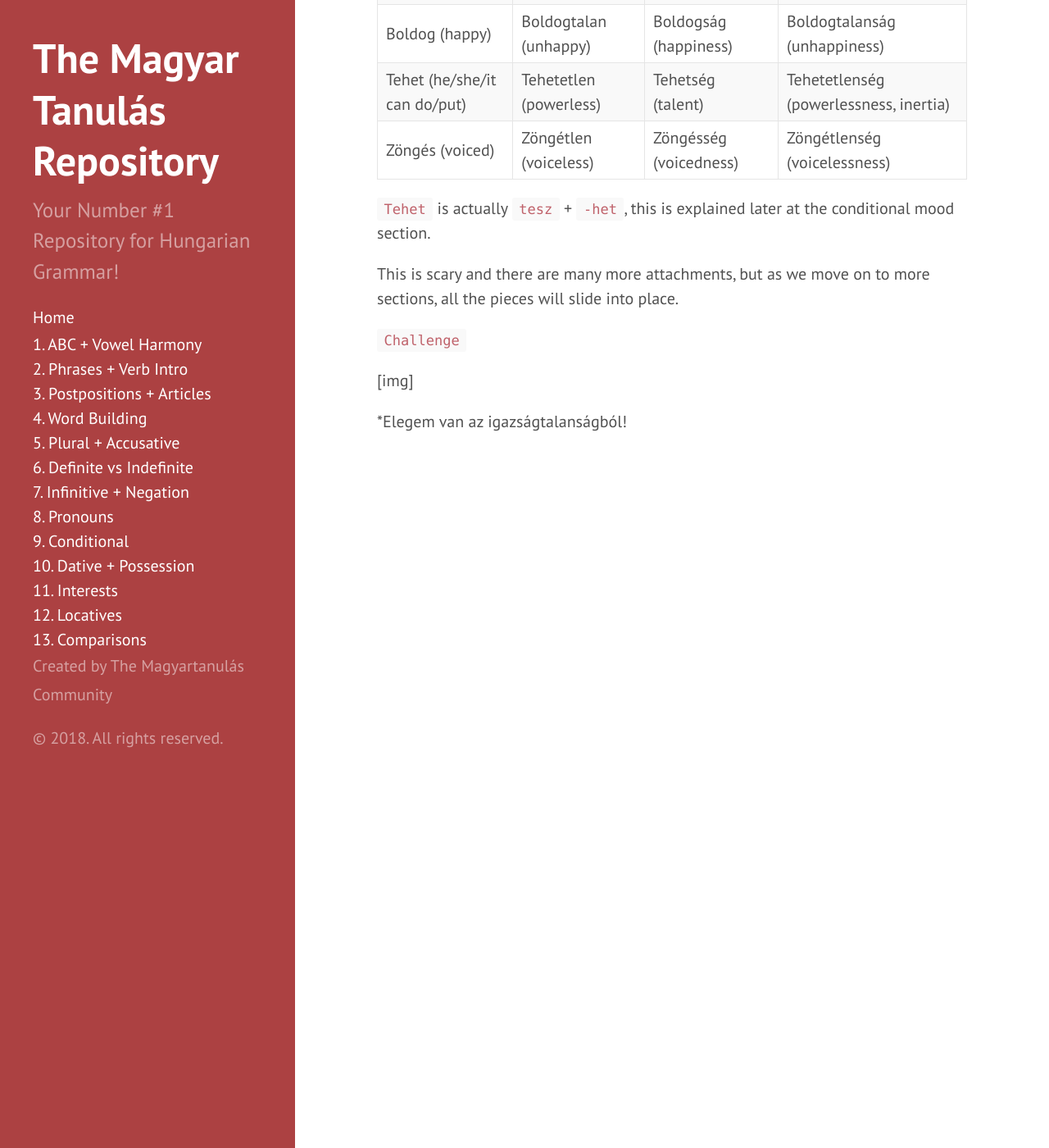
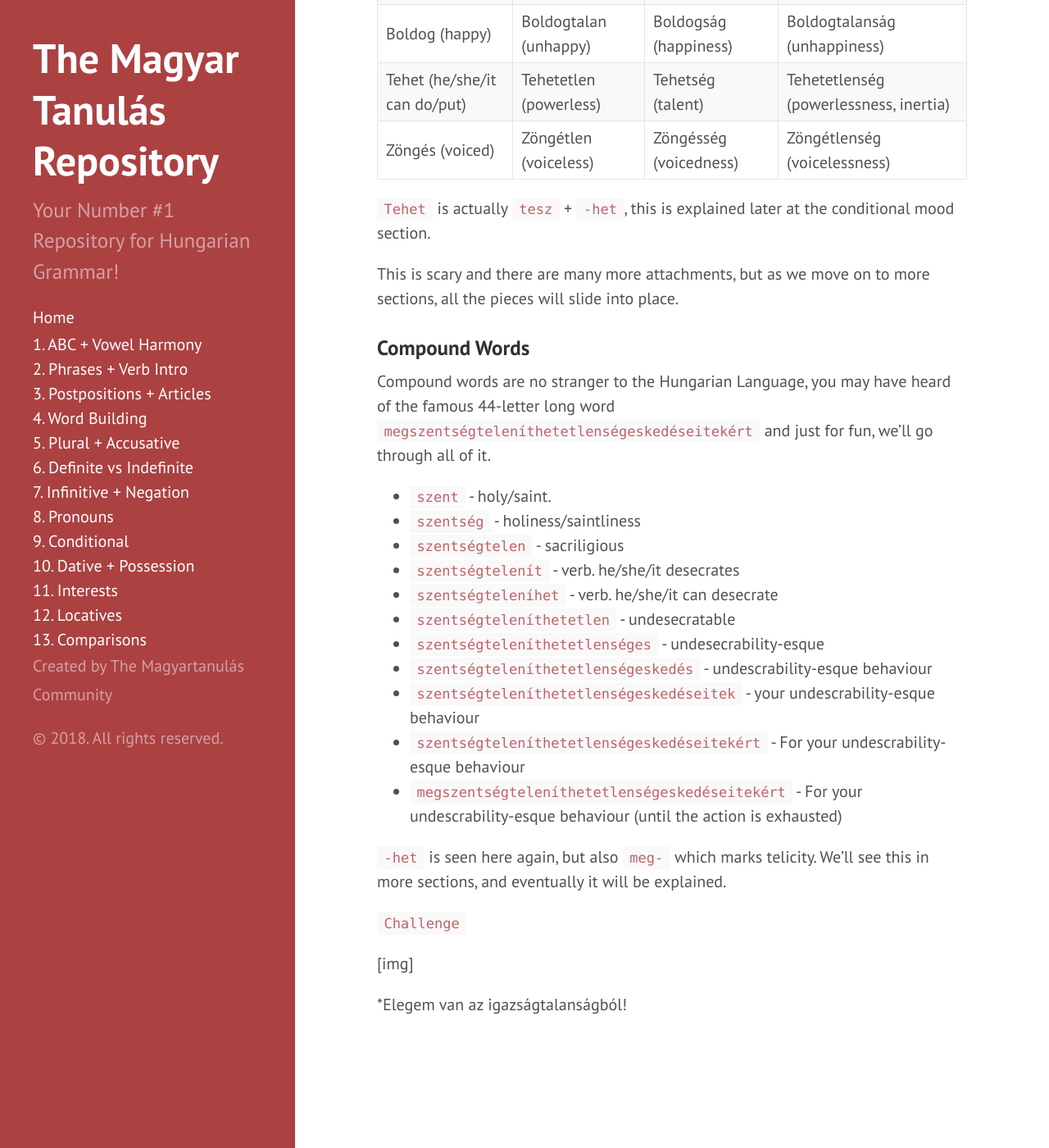
Before and after one commit to Magyartanulas/magyartanulas.github.io, a Jekyll site: the page built from word_building.md, in a window 1280 px wide and 1400 px high, scrolled down 544 px. Shown: the whole window at 82% size. Built offline with Jekyll 4.4.1, drawn with Linux system fonts in a browser that asks for light colours; Markdown is read by kramdown in place of the engine named in the settings.

Commit message:
Update word_building.md

```diff
--- a/word_building.md
+++ b/word_building.md
@@ -20,6 +20,24 @@ Remember, even if you can see smaller words/root words within the word, the mean
 
 This is scary and there are many more attachments, but as we move on to more sections, all the pieces will slide into place.
 
+### Compound Words
+
+Compound words are no stranger to the Hungarian Language, you may have heard of the famous 44-letter long word `megszentségteleníthetetlenségeskedéseitekért` and just for fun, we'll go through all of it.
+
+* `szent` - holy/saint.
+* `szentség` - holiness/saintliness
+* `szentségtelen` - sacriligious
+* `szentségtelenít` - verb. he/she/it desecrates
+* `szentségteleníhet` - verb. he/she/it can desecrate
+* `szentségteleníthetetlen` - undesecratable
+* `szentségteleníthetetlenséges` - undesecrability-esque
+* `szentségteleníthetetlenségeskedés` - undescrability-esque behaviour
+* `szentségteleníthetetlenségeskedéseitek` - your undescrability-esque behaviour
+* `szentségteleníthetetlenségeskedéseitekért` - For your undescrability-esque behaviour
+* `megszentségteleníthetetlenségeskedéseitekért` - For your undescrability-esque behaviour (until the action is exhausted)
+
+`-het` is seen here again, but also `meg-` which marks telicity. We'll see this in more sections, and eventually it will be explained.
+
 `Challenge`
 
 [img]
```
